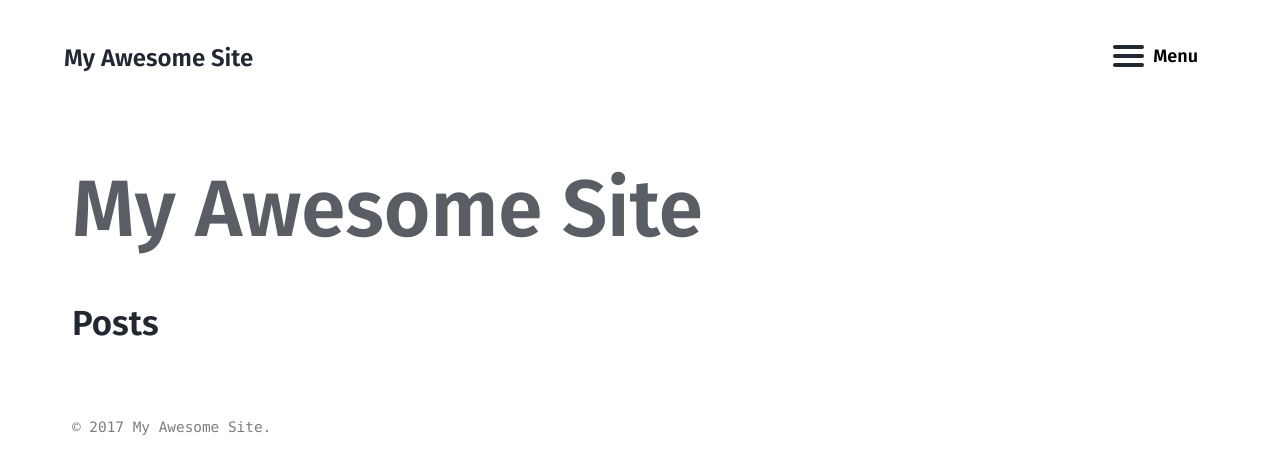
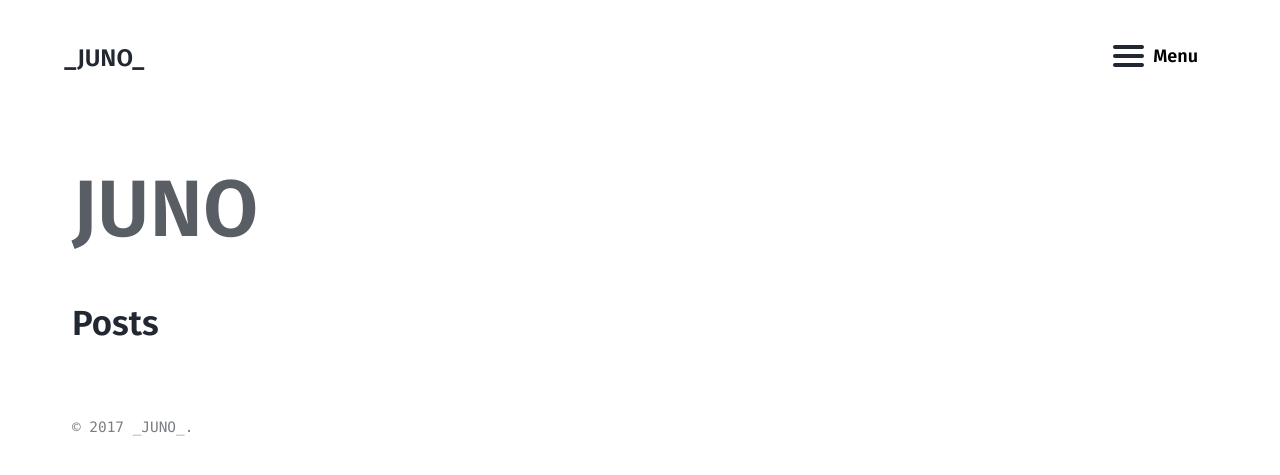
Before and after one commit to libertysowl/juno2, a Jekyll site: the page built from index.md, in a window 1280 px wide. Shown: the top 475 px of the page. Built offline with Jekyll 4.4.1, drawn with Linux system fonts in a browser that asks for light colours.

Commit message:
website title

```diff
--- a/_config.yml
+++ b/_config.yml
@@ -14,7 +14,7 @@
 # You can create any custom variable you would like, and they will be accessible
 # in the templates via {{ site.myvariable }}.
 lang: en-US
-title: My Awesome Site
+title: _JUNO_
 email:
 description:
 baseurl: # the optional subpath of your site, e.g. "/blog"
```
